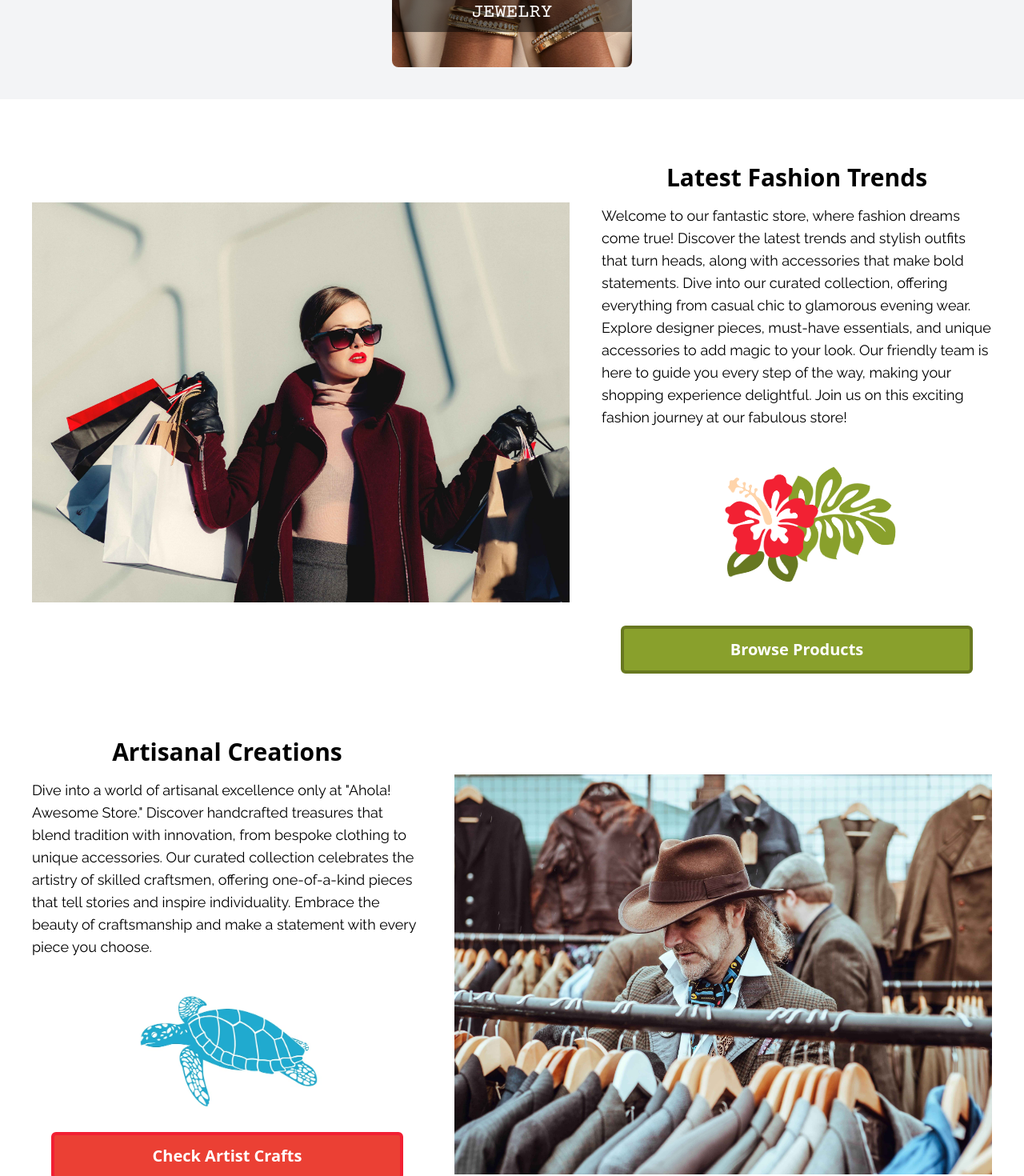
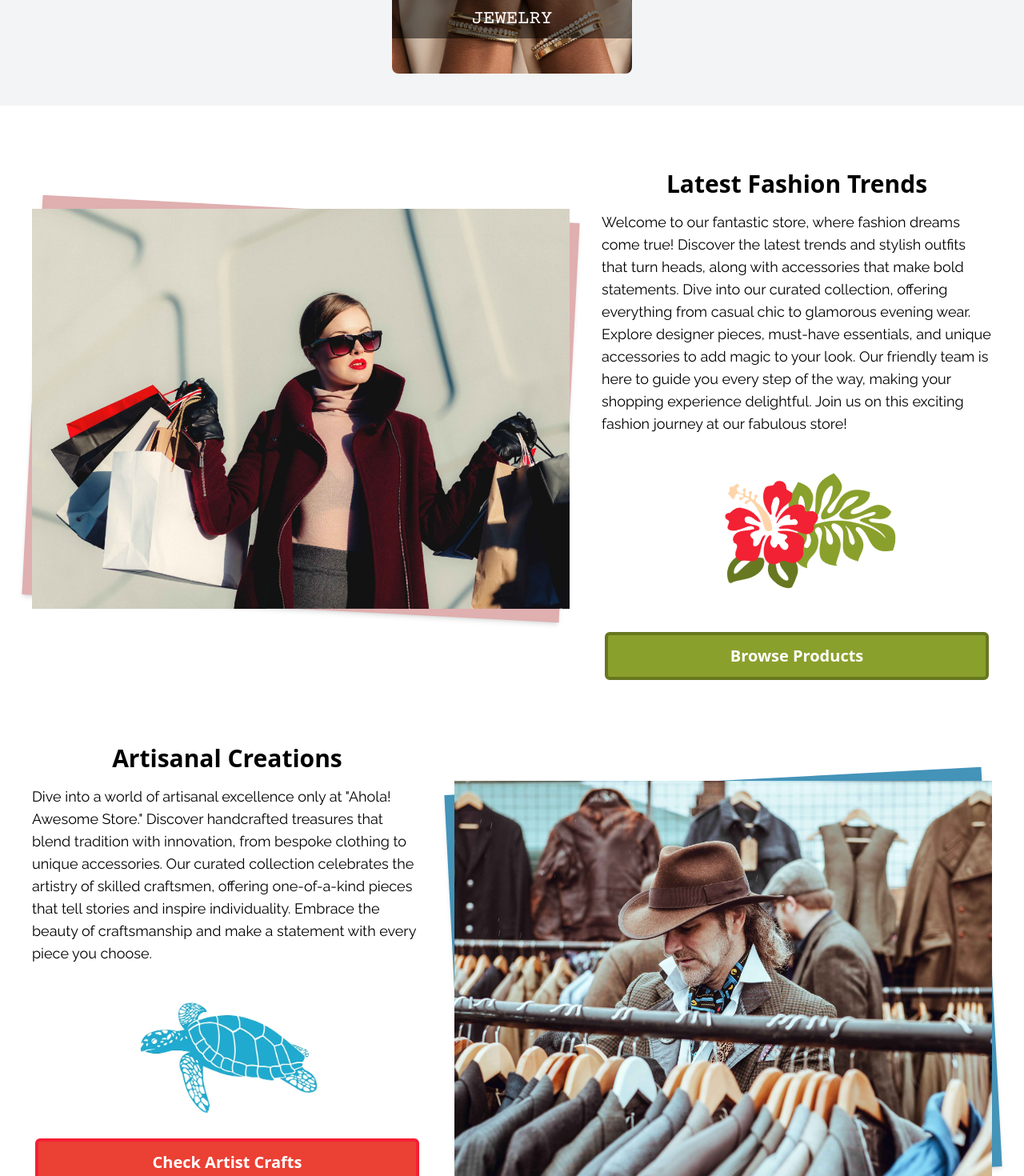
Before and after one commit to NovaCat35/shopping-cart, a React (Vite) app: page / in a window 1280 px wide. Shown: the part 1320-2790 px from the top of the page at 80% size. Built offline with nearby package versions, Linux system fonts and the light colour scheme; no server answers.

Commit message:
Sytling change to consider larger monitors

```diff
--- a/src/components/Checkout.tsx
+++ b/src/components/Checkout.tsx
@@ -42,7 +42,7 @@ function Checkout() {
 			<Navigation />
 			<div className="banner bg-[#f5ad42] w-full h-5 -mt-3 border-b-4 border-[#d1800f]"></div>
 
-			<div className="max-w-4xl mx-auto px-4">
+			<div className="max-w-4xl mx-auto px-4 mb-10">
 				<h1 className="text-3xl font-bold mt-10 mb-4">Checkout</h1>
 				{cartItems.length > 0 ? (
 					cartItems.map((item) => (
--- a/src/components/ErrorPage.tsx
+++ b/src/components/ErrorPage.tsx
@@ -7,7 +7,7 @@ function ErrorPage() {
 		<div>
 			<Navigation />
 			<div className="banner bg-[#f5ad42] w-full h-5 -mt-3 border-b-4 border-[#d1800f]"></div>
-			<div className="flex flex-col items-center bg-gray-100 -mb-10">
+			<div className="flex flex-col items-center bg-gray-100  pb-10">
 				<h1 className="text-3xl font-bold text-[#e86241] mt-8 mb-5">404: YOLO!</h1>
 				<div className="w-[600px] h-[350px] overflow-hidden rounded-lg border-[#e86241] border-8">
 					<img src={errorImg} alt="Dog wearing clothes" className="w-full h-full object-cover" />
--- a/src/components/Footer.tsx
+++ b/src/components/Footer.tsx
@@ -7,7 +7,7 @@ import imgStyle from "../styles/img.module.scss";
 
 function Footer() {
 	return (
-		<footer className="text-center bg-[#566b84] text-white mt-10">
+		<footer className="text-center bg-[#566b84] text-white">
 			<div className="py-8 px-4 max-w-7xl mx-auto grid grid-cols-1 md:grid-cols-3 gap-4">
 				{/* Company */}
 				<div>
--- a/src/components/Home.tsx
+++ b/src/components/Home.tsx
@@ -20,9 +20,9 @@ function Home() {
 		<div className="text-center">
 			<Navigation />
 			<div className="banner bg-[#e2f1f4] w-full h-10 -mt-3 "></div>
-			<div className={`${styles.intro_container} flex relative mt-7`}>
+			<div className={`${styles.intro_container} flex relative justify-between mt-7`}>
 				<img className="absolute left-1/2 transform -translate-x-1/2 z-[-40]" src={waterColorBg} alt="watercolor background" />
-				<div className={`relative md:w-1/2 pl-10`}>
+				<div className={`relative  pl-10`}>
 					<div className={`${styles.welcome_image1} bg-[#fef733] absolute top-[85px] left-[280px] w-[320px] h-[320px] overflow-hidden rounded-full shadow-lg`} style={{ boxShadow: "3px 4px 10px 3px rgba(251, 198, 12, 0.5)" }}>
 						<img className="w-full h-full object-cover" src={ladyYellowBgImg} alt="girl yellow background" />
 					</div>
@@ -31,7 +31,7 @@ function Home() {
 					</div>
 				</div>
 
-				<div className={`${styles.welcome_banner} md:w-1/2 `}>
+				<div className={`${styles.welcome_banner} `}>
 					<div className={`${styles.main_title} mt-2 mb-4`}>
 						<h1 className={`${styles.text_shadow} ${styles.text_animation} font-bold text-7xl md:text-8xl lg:text-9xl`}>
 							<div className="letter-a">A</div>
@@ -62,8 +62,8 @@ function Home() {
 			</div>
 			<div className="banner bg-[#ffe3e3] mt-[30px] pt-20"></div>
 
-			<main className="">
-				<div className="cards-container flex justify-center gap-8 flex-wrap p-10 bg-gray-100">
+			<main className="mb-10">
+				<div className="cards-container flex justify-center gap-10 flex-wrap p-10 bg-gray-100">
 					<Link to="/shop?category=electronics" className="card w-[300px] h-[350px] relative overflow-hidden rounded-lg">
 						<img src={electronicImg} className="w-full h-full object-cover transform scale-100 transition duration-300 ease-in-out hover:scale-105" alt="electronic background" />
 						<h2 className={`text-white text-2xl absolute left-[50%] bottom-5 transform -translate-x-1/2 translate-y-[-50%] flex justify-center items-center bg-black bg-opacity-50 p-2 w-full ${fontStyles.typewriter_font}`}>ELECTRONICS</h2>
@@ -82,31 +82,33 @@ function Home() {
 					</Link>
 				</div>
 
-				<div className={`${styles.customer_info} bg-white relative flex p-10`}>
-					<div className="w-[100vw] md:w-[730px] h-[500px] overflow-hidden">
-						<img className="w-full h-full mr-[5px] object-cover" src={ladyShoppingImg} alt="lady shopping" />
+				<div className={`${styles.customer_info} justify-evenly bg-white relative flex p-10`}>
+					<div className="relative w-[100vw] md:w-[730px] h-[500px] ">
+						<div className="absolute hidden md:block w-full h-full bg-[#e0afaf] transform rotate-3 shadow-md"></div>
+						<img className="absolute w-full h-full mr-[5px] object-cover" src={ladyShoppingImg} alt="lady shopping" />
 					</div>
-					<div className="flex flex-col flex-grow items-center h-full md:pl-10">
+					<div className="flex flex-col items-center h-full md:pl-10">
 						<h2 className="text-3xl font-bold mt-10 mb-4">Latest Fashion Trends</h2>
 						<p className={`${fontStyles.description_font} text-left text-lg max-w-[530px]`}>Welcome to our fantastic store, where fashion dreams come true! Discover the latest trends and stylish outfits that turn heads, along with accessories that make bold statements. Dive into our curated collection, offering everything from casual chic to glamorous evening wear. Explore designer pieces, must-have essentials, and unique accessories to add magic to your look. Our friendly team is here to guide you every step of the way, making your shopping experience delightful. Join us on this exciting fashion journey at our fabulous store!</p>
 						<img className="mt-5 w-[200px] rotate-45" src={flowerImg} alt="flower img" />
-						<Link to="/shop" className="mt-5 w-[90%] text-white text-xl rounded-md border-4 border-[#687820] bg-[#89a02c] px-5 py-3 hover:bg-[#557820] hover:text-white font-bold transition ease-in-out duration-300 inline-block">
+						<Link to="/shop" className="mt-5 w-[90%] md:w-[30rem] text-white text-xl rounded-md border-4 border-[#687820] bg-[#89a02c] px-5 py-3 hover:bg-[#557820] hover:text-white font-bold transition ease-in-out duration-300 inline-block">
 							Browse Products
 						</Link>
 					</div>
 				</div>
 
-				<div className={`${styles.customer_info} bg-white relative flex p-10`}>
-					<div className="flex flex-col flex-grow items-center h-full lg:pr-10">
+				<div className={`${styles.customer_info} justify-evenly bg-white relative flex p-10`}>
+					<div className="flex flex-col items-center h-full lg:pr-10">
 						<h2 className="text-3xl font-bold mb-4">Artisanal Creations</h2>
 						<p className={`${fontStyles.description_font} text-left text-lg max-w-[530px]`}>Dive into a world of artisanal excellence only at "Ahola! Awesome Store." Discover handcrafted treasures that blend tradition with innovation, from bespoke clothing to unique accessories. Our curated collection celebrates the artistry of skilled craftsmen, offering one-of-a-kind pieces that tell stories and inspire individuality. Embrace the beauty of craftsmanship and make a statement with every piece you choose.</p>
 						<img className="mt-5 w-[250px]" src={turtleImg} alt="turtle img" />
-						<Link to="/shop" className="mt-5 mb-10 w-[90%] text-white text-xl rounded-md border-4 border-[#f22033] bg-[#eb4034] px-5 py-3 hover:bg-[#e8624a] hover:text-white font-bold transition ease-in-out duration-300 inline-block">
+						<Link to="/shop" className="mt-5 mb-10 w-[90%] md:w-[30rem] text-white text-xl rounded-md border-4 border-[#f22033] bg-[#eb4034] px-5 py-3 hover:bg-[#e8624a] hover:text-white font-bold transition ease-in-out duration-300 inline-block">
 							Check Artist Crafts
 						</Link>
 					</div>
-					<div className="w-[100vw] md:w-[730px] h-[500px] overflow-hidden">
-						<img className="w-full h-full mr-[5px] object-cover" src={manShopping} alt="lady shopping" />
+					<div className="relative w-[100vw] md:w-[730px] h-[500px]">
+						<div className="absolute hidden md:block w-full h-full bg-[#4493b9] transform -rotate-3 shadow-md"></div>
+						<img className="absolute w-full h-full mr-[5px] object-cover" src={manShopping} alt="lady shopping" />
 					</div>
 				</div>
 			</main>
--- a/src/components/Modal.tsx
+++ b/src/components/Modal.tsx
@@ -10,7 +10,7 @@ interface ModalProps {
 function Modal({ handleToggleModal, onChange, onClick }: ModalProps) {
 	return (
 		<div className={`fixed inset-0 z-50 h-screen w-screen flex justify-center items-center bg-gray-900 bg-opacity-50`}>
-			<div className="bg-white p-6 rounded-lg shadow-lg max-w-md w-full">
+			<div className="bg-white p-6 rounded-lg shadow-lg max-w-md w-[90%]">
 				<div className="flex justify-between items-center mb-4">
 					<h3 className="text-lg font-semibold">Search</h3>
 					<button className="px-3 py-1 bg-gray-900 text-white rounded-md" onClick={handleToggleModal}>
--- a/src/components/Shop.tsx
+++ b/src/components/Shop.tsx
@@ -54,7 +54,7 @@ function Shop() {
 		<div className="main-container">
 			<Navigation />
 			<div className="banner bg-[#81b4c5] w-full h-5 -mt-3 border-b-4 border-[#2c8c99]"></div>
-			<>
+			<div className="shop-container mb-10">
 				{id ? (
 					<Item itemId={id} />
 				) : loading ? (
@@ -115,7 +115,7 @@ function Shop() {
 						</main>
 					</>
 				)}
-			</>
+			</div>
 			<Footer />
 		</div>
 	);
```
